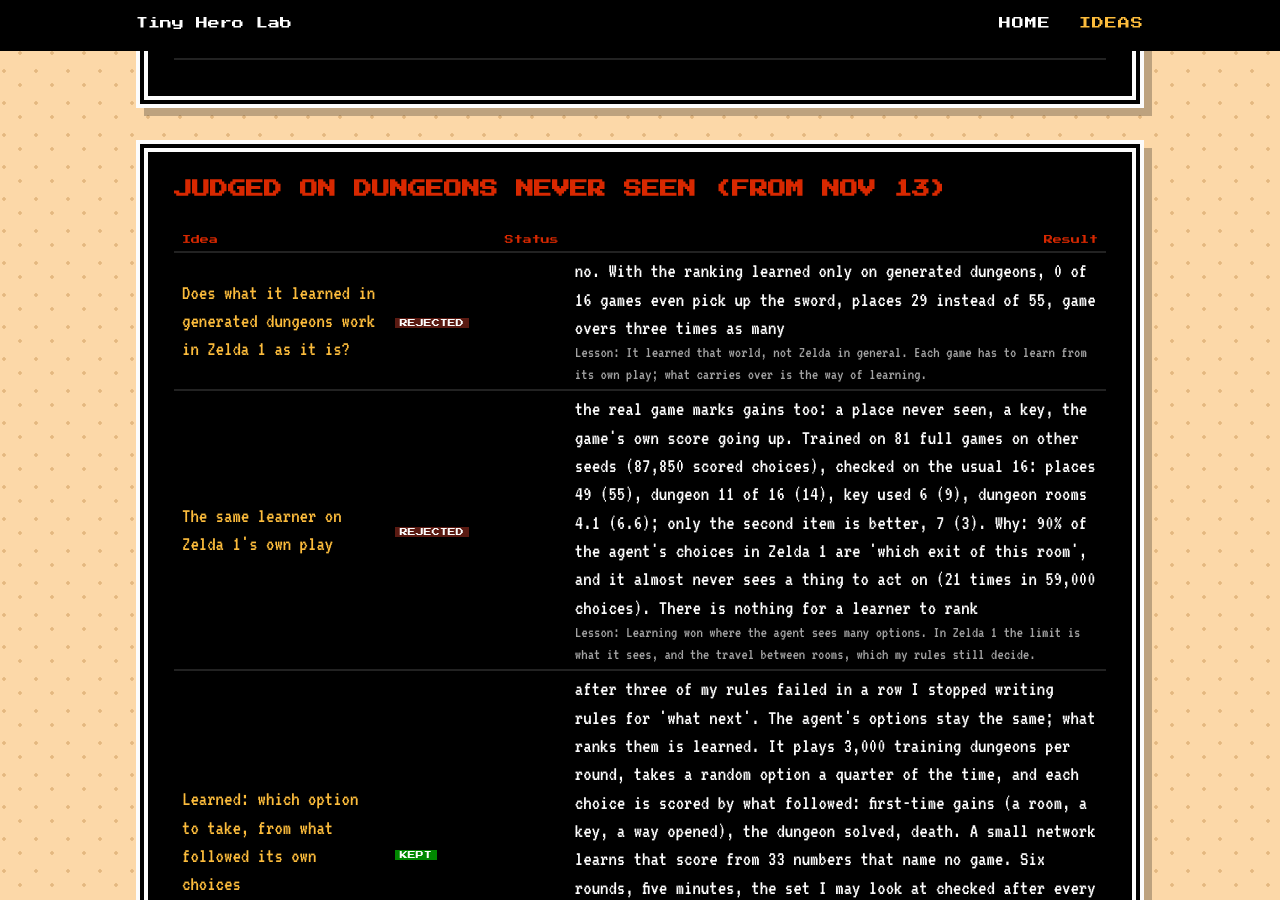
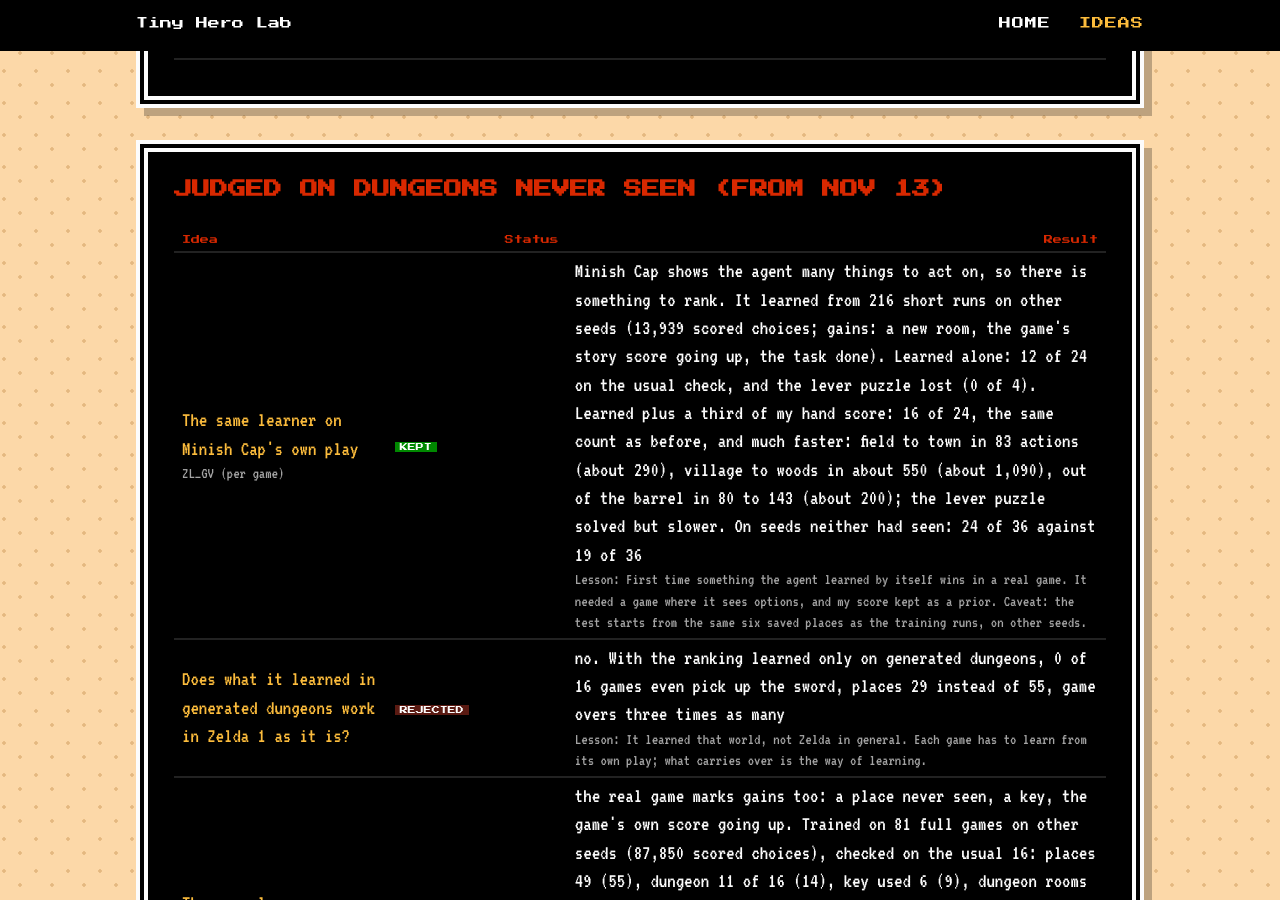
Before and after one commit to sofianedjerbi/zelda-agent-devblog, a Jekyll site: the page built from ideas.html, in a window 1280 px wide and 900 px high, scrolled down 6109 px. Built offline with Jekyll 4.4.1, drawn with Linux system fonts in a browser that asks for light colours.

Commit message:
Home: does the learning reach the real games? Minish Cap yes (24/36 vs 19/36), Zelda 1 no
Co-Authored-By: Claude Fable 5.2 <noreply@anthropic.com>
Claude-Session: https://claude.ai/code/session_011zaXs3MpTYuwKudv5WyDZs

```diff
--- a/_data/tried.yml
+++ b/_data/tried.yml
@@ -2,6 +2,7 @@
 # switch = how to turn it on/off in ~/minish-rl (ZL_<NAME>); result = measured; lesson = what not to do again.
 - phase: "Judged on dungeons never seen (from Nov 13)"
   items:
+    - {name: "The same learner on Minish Cap's own play", switch: "GV (per game)", status: kept, result: "Minish Cap shows the agent many things to act on, so there is something to rank. It learned from 216 short runs on other seeds (13,939 scored choices; gains: a new room, the game's story score going up, the task done). Learned alone: 12 of 24 on the usual check, and the lever puzzle lost (0 of 4). Learned plus a third of my hand score: 16 of 24, the same count as before, and much faster: field to town in 83 actions (about 290), village to woods in about 550 (about 1,090), out of the barrel in 80 to 143 (about 200); the lever puzzle solved but slower. On seeds neither had seen: 24 of 36 against 19 of 36", lesson: "First time something the agent learned by itself wins in a real game. It needed a game where it sees options, and my score kept as a prior. Caveat: the test starts from the same six saved places as the training runs, on other seeds."}
     - {name: "Does what it learned in generated dungeons work in Zelda 1 as it is?", status: rejected, result: "no. With the ranking learned only on generated dungeons, 0 of 16 games even pick up the sword, places 29 instead of 55, game overs three times as many", lesson: "It learned that world, not Zelda in general. Each game has to learn from its own play; what carries over is the way of learning."}
     - {name: "The same learner on Zelda 1's own play", status: rejected, result: "the real game marks gains too: a place never seen, a key, the game's own score going up. Trained on 81 full games on other seeds (87,850 scored choices), checked on the usual 16: places 49 (55), dungeon 11 of 16 (14), key used 6 (9), dungeon rooms 4.1 (6.6); only the second item is better, 7 (3). Why: 90% of the agent's choices in Zelda 1 are 'which exit of this room', and it almost never sees a thing to act on (21 times in 59,000 choices). There is nothing for a learner to rank", lesson: "Learning won where the agent sees many options. In Zelda 1 the limit is what it sees, and the travel between rooms, which my rules still decide."}
     - {name: "Learned: which option to take, from what followed its own choices", switch: GV, status: kept, result: "after three of my rules failed in a row I stopped writing rules for 'what next'. The agent's options stay the same; what ranks them is learned. It plays 3,000 training dungeons per round, takes a random option a quarter of the time, and each choice is scored by what followed: first-time gains (a room, a key, a way opened), the dungeon solved, death. A small network learns that score from 33 numbers that name no game. Six rounds, five minutes, the set I may look at checked after every round: 256 -> 319 of 400. Never-opened set, run once: 64% -> 80% (322 of 400), median steps 949 -> 439, deaths 52 -> 32, hardest levels 27 -> 49 of 80", lesson: "The learner beat two days of my rules in five minutes. Give it the options and the outcomes; do not write the ranking."}
```
Also changed, not shown: index.html (+8 -0 lines).
